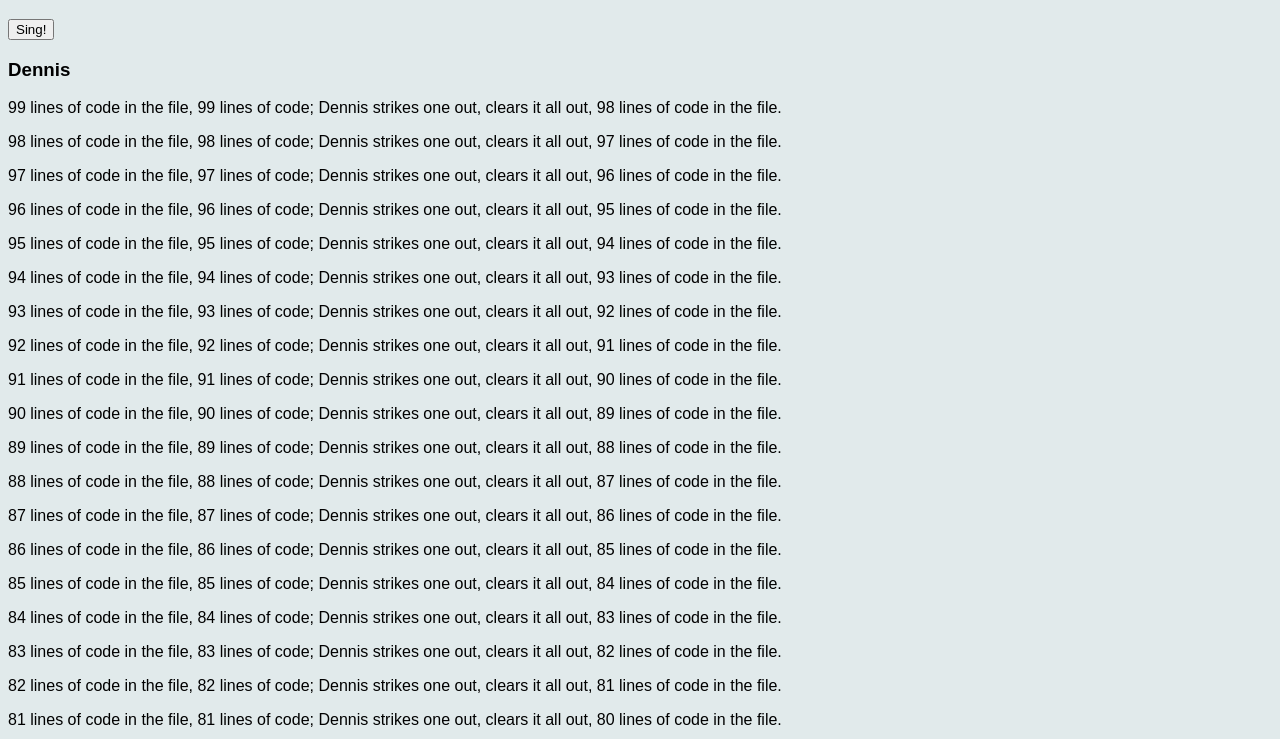
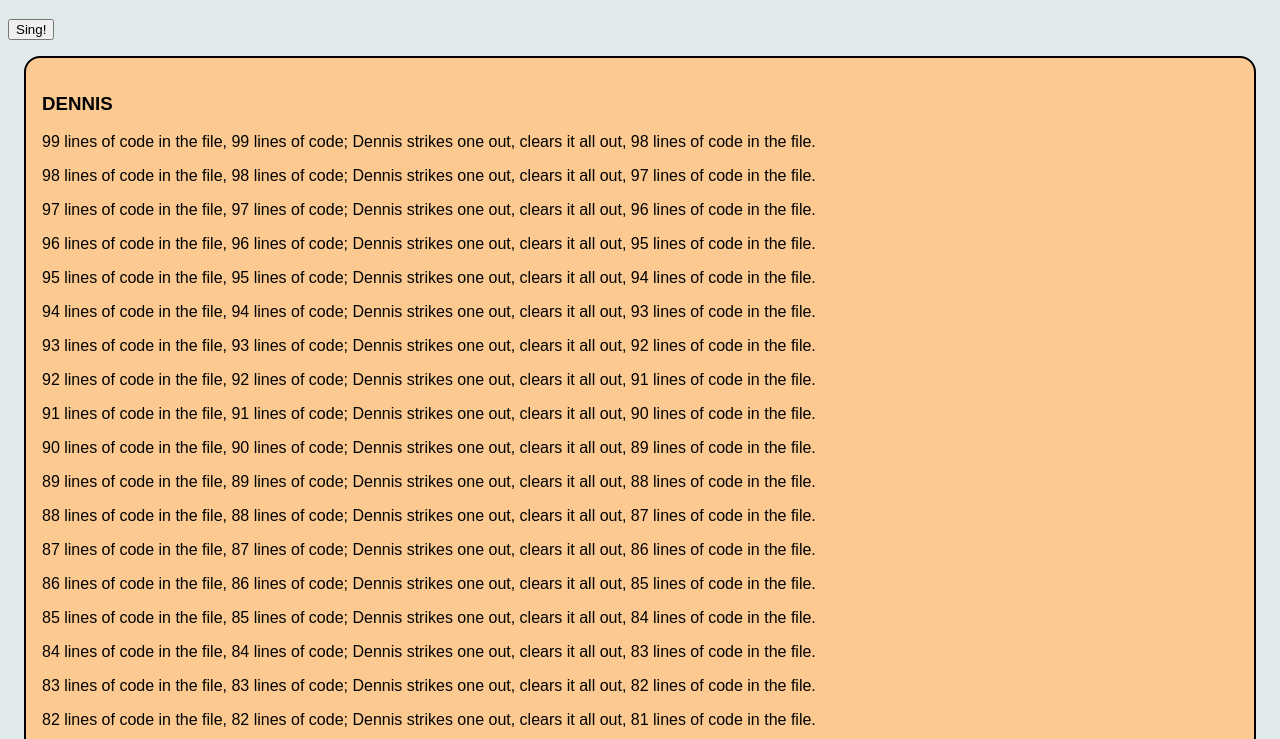
Before and after one commit to annmcalvert/99-lines-of-code-part-2, a plain HTML site: page index.html in a window 1280 px wide. Both pictures are taken after a click on the button "Sing!". Shown: the part 61-800 px from the top of the page. Drawn offline with Linux system fonts and the light colour scheme.

Commit message:
css change

```diff
--- a/scripts.js
+++ b/scripts.js
@@ -12,6 +12,7 @@ btn.addEventListener('click', function () {
     //creates divs for each friend with header
     for (let i = 0; i < total; ++i) {
         let div = document.createElement('div');
+        div.setAttribute('class', 'friend');
         let nameHeader = document.createElement('h3');
         let nameHeaderText = document.createTextNode(friends[i]);
         nameHeader.appendChild(nameHeaderText);
--- a/styles.css
+++ b/styles.css
@@ -9,6 +9,7 @@ h1 {
 }
 
 .friend {
+    margin: 1em;
     padding: 1em;
     background-color: rgb(252, 202, 144);
     border: 2px solid black;
```
